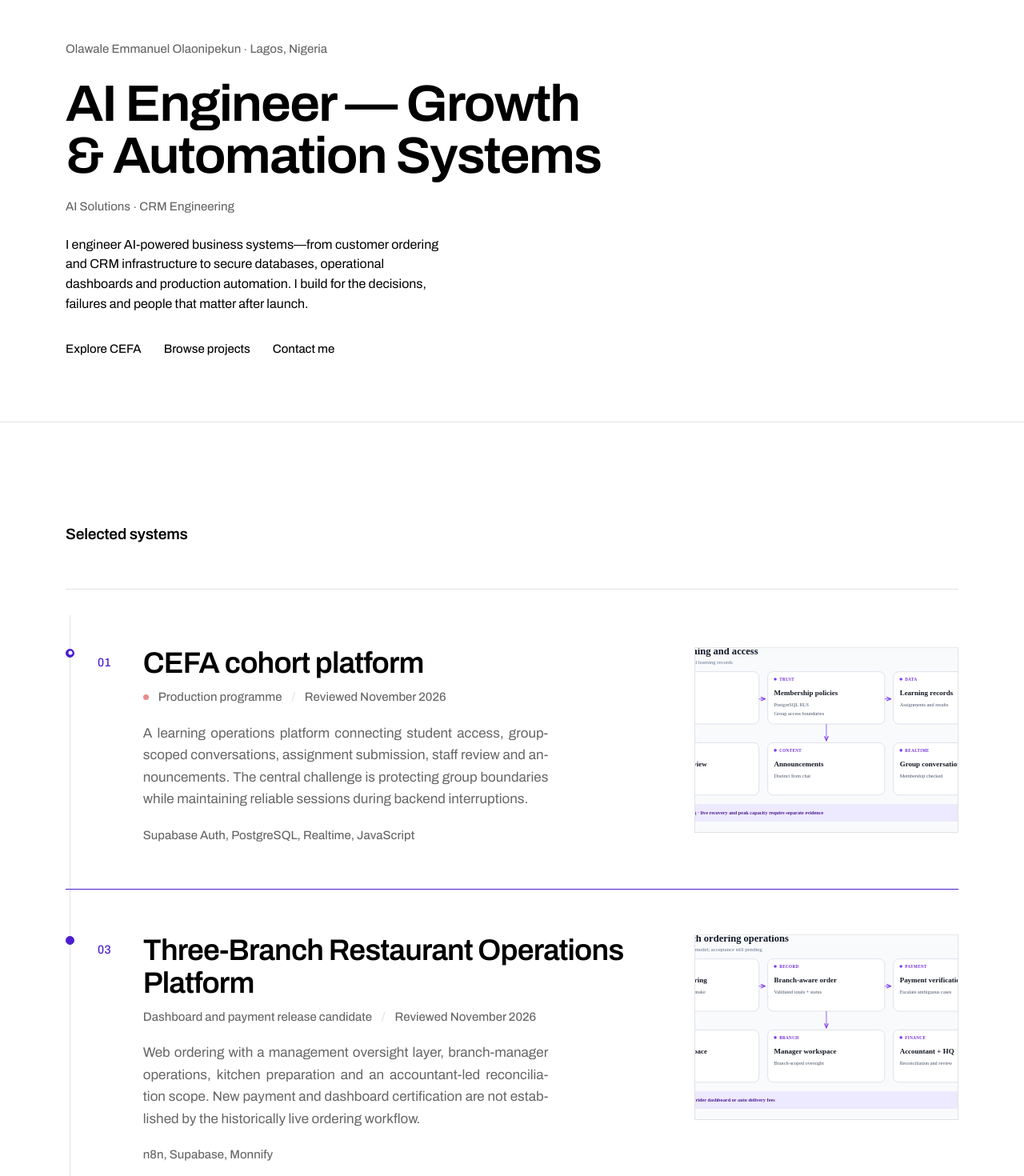
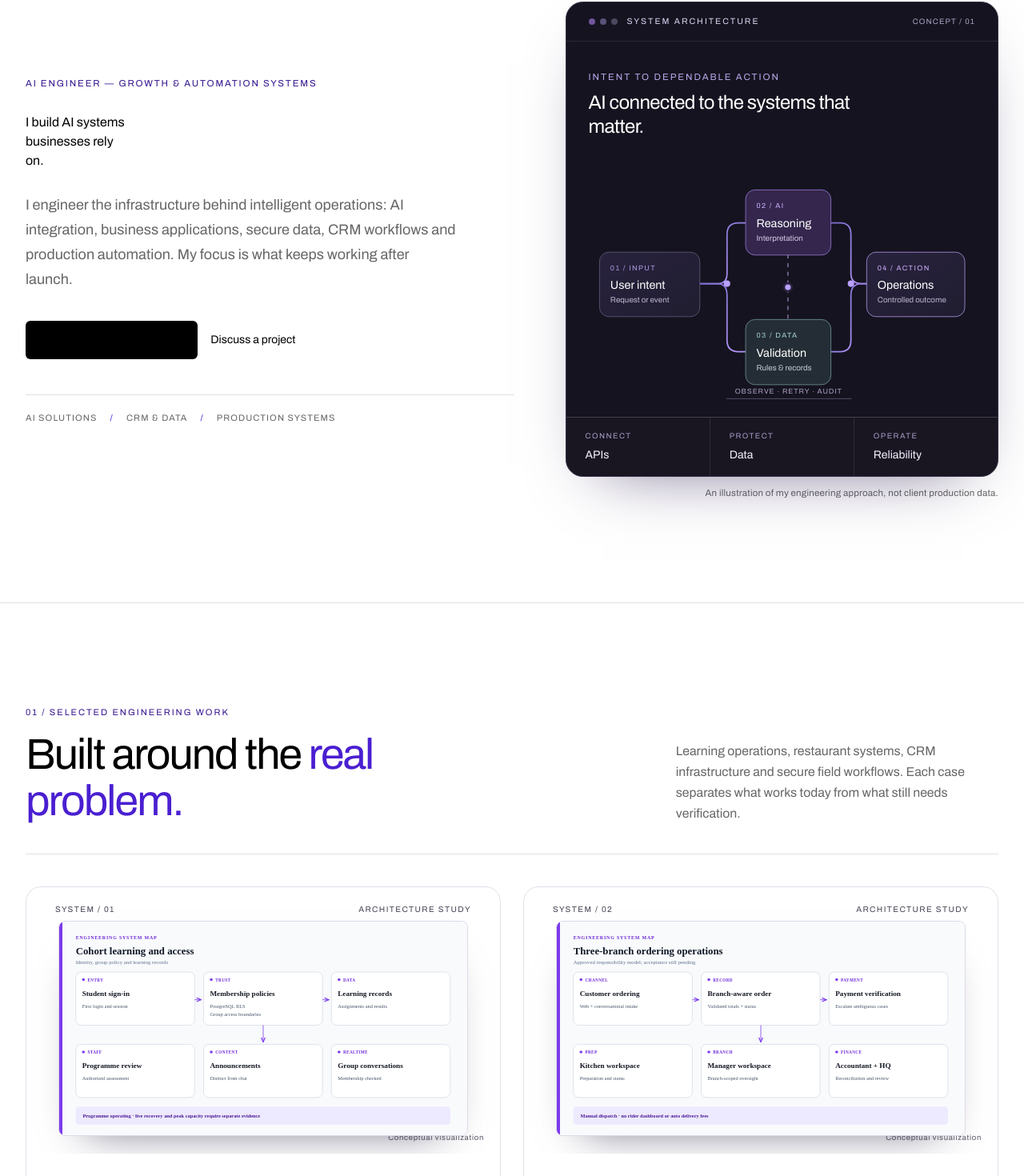
Before and after one commit to olawaleemmanuel09/portfolio, a Next.js app: page / in a window 1280 px wide. Shown: the part 126-1596 px from the top of the page at 80% size. Built offline with nearby package versions, Linux system fonts and the light colour scheme; no server answers.

Commit message:
feat(design): editorial AI engineering hero and image-led flagship cases

```diff
--- a/components/sections/Hero.tsx
+++ b/components/sections/Hero.tsx
@@ -1,17 +1,43 @@
 import Link from "next/link";
+import SystemCanvas from "@/components/sections/SystemCanvas";
 
 export default function Hero() {
   return (
-    <section className="border-b border-rule">
-      <div className="mx-auto max-w-[1180px] px-6 pb-16 pt-32 md:px-8 md:pb-20 md:pt-44">
-        <p className="t-small text-muted">Olawale Emmanuel Olaonipekun · Lagos, Nigeria</p>
-        <h1 className="t-display mt-6 max-w-[18ch]">AI Engineer — Growth &amp; Automation Systems</h1>
-        <p className="t-small mt-5 text-muted">AI Solutions · CRM Engineering</p>
-        <p className="t-lead mt-6 max-w-[52ch]">I engineer AI-powered business systems—from customer ordering and CRM infrastructure to secure databases, operational dashboards and production automation. I build for the decisions, failures and people that matter after launch.</p>
-        <div className="mt-8 flex flex-wrap gap-7">
-          <Link className="link-underline t-small" href="/work/cefa">Explore CEFA</Link>
-          <Link className="link-underline t-small" href="/work">Browse projects</Link>
-          <Link className="link-underline t-small" href="/contact">Contact me</Link>
+    <section className="hero-shell relative overflow-hidden border-b border-rule">
+      <div className="hero-shell-halo pointer-events-none absolute -right-32 -top-40 h-[520px] w-[520px] rounded-full" aria-hidden="true" />
+      <div className="relative mx-auto grid max-w-[1280px] items-center gap-12 px-6 pb-20 pt-32 md:px-8 md:pb-24 md:pt-40 lg:grid-cols-[minmax(0,1.06fr)_minmax(0,0.94fr)] lg:gap-16 lg:py-32">
+        <div className="max-w-[700px]">
+          <p className="hero-eyebrow text-[0.72rem] font-semibold uppercase tracking-[0.16em] text-[var(--color-accent-deep)]">
+            AI Engineer — Growth &amp; Automation Systems
+          </p>
+          <h1 className="hero-statement mt-7 max-w-[14ch]">
+            I build AI systems <span className="hero-statement-accent">businesses rely on.</span>
+          </h1>
+          <p className="mt-7 max-w-[52ch] text-[1.05rem] leading-[1.72] text-muted md:text-[1.13rem]">
+            I engineer the infrastructure behind intelligent operations: AI integration,
+            business applications, secure data, CRM workflows and production automation.
+            My focus is what keeps working after launch.
+          </p>
+          <div className="mt-9 flex flex-wrap items-center gap-4">
+            <Link href="#work" className="hero-primary-cta inline-flex min-h-12 items-center gap-5 rounded-md bg-[var(--color-ink)] px-5 py-3 text-sm font-semibold text-white">
+              Explore selected work
+              <svg viewBox="0 0 24 24" width="19" height="19" fill="none" aria-hidden="true">
+                <path d="M5 12H19M13 6L19 12L13 18" stroke="currentColor" strokeWidth="1.6" strokeLinecap="round" strokeLinejoin="round"/>
+              </svg>
+            </Link>
+            <Link href="/contact" className="link-underline inline-flex min-h-12 items-center text-sm font-semibold">Discuss a project</Link>
+          </div>
+          <div className="hero-disciplines mt-11 flex flex-wrap gap-x-4 gap-y-2 border-t border-rule pt-5 text-[0.69rem] font-semibold uppercase tracking-[0.1em] text-muted" aria-label="Technical focus">
+            <span>AI solutions</span><span className="text-[var(--color-accent)]" aria-hidden="true">/</span>
+            <span>CRM &amp; data</span><span className="text-[var(--color-accent)]" aria-hidden="true">/</span>
+            <span>Production systems</span>
+          </div>
+        </div>
+        <div className="relative min-w-0">
+          <SystemCanvas />
+          <p className="mt-3 text-right text-[0.72rem] tracking-[0.02em] text-muted">
+            An illustration of my engineering approach, not client production data.
+          </p>
         </div>
       </div>
     </section>
--- a/components/sections/SelectedWork.tsx
+++ b/components/sections/SelectedWork.tsx
@@ -1,27 +1,34 @@
+import Link from "next/link";
 import { featured } from "@/lib/data/projects";
-import Reveal from "@/components/motion/Reveal";
 import WorkRow from "@/components/sections/WorkRow";
 
 export default function SelectedWork() {
   return (
-    <section id="work" className="mx-auto max-w-[1180px] px-6 pb-8 pt-24 md:px-8 md:pt-32">
-      <Reveal>
-        <div className="mb-14 flex items-baseline justify-between gap-6">
-          <h2 className="t-h2">Selected systems</h2>
-
+    <section id="work" aria-labelledby="featured-heading" className="mx-auto max-w-[1280px] scroll-mt-24 px-6 pb-12 pt-24 md:px-8 md:pb-20 md:pt-32">
+      <div className="mb-10 grid items-end gap-6 border-b border-rule pb-9 lg:grid-cols-[minmax(0,1.3fr)_minmax(0,0.7fr)] lg:gap-16">
+        <div>
+          <p className="text-[0.69rem] font-bold uppercase tracking-[0.18em] text-[var(--color-accent-deep)]">01 / Selected engineering work</p>
+          <h2 id="featured-heading" className="mt-4 max-w-[18ch] text-[clamp(2.25rem,4.2vw,4rem)] font-semibold leading-[1.08] tracking-[-0.035em]">
+            Built around the <span className="text-[var(--color-accent)]">real problem.</span>
+          </h2>
         </div>
-        <span className="rule-draw mb-4 block h-px w-full bg-rule" />
-      </Reveal>
-
-      <Reveal as="ol" className="relative">
-        <span
-          aria-hidden
-          className="connector absolute left-[5px] top-4 hidden h-[calc(100%-4rem)] w-px bg-rule md:block"
-        />
-        {featured.map((p) => (
-          <WorkRow key={p.slug} project={p} />
+        <p className="max-w-[45ch] text-[0.99rem] leading-[1.65] text-muted">
+          Learning operations, restaurant systems, CRM infrastructure and secure field workflows.
+          Each case separates what works today from what still needs verification.
+        </p>
+      </div>
+      <ol className="grid gap-6 md:grid-cols-2 md:gap-7">
+        {featured.map((project, index) => (
+          <WorkRow key={project.slug} project={project} index={index} total={featured.length} />
         ))}
-      </Reveal>
+      </ol>
+      <div className="mt-10 flex flex-wrap items-center justify-between gap-6 border-t border-rule pt-6">
+        <p className="text-sm text-muted">More systems, experiments and technical documentation are available in the full catalog.</p>
+        <Link href="/work" className="link-underline inline-flex items-center gap-2 text-sm font-semibold">
+          Explore all projects
+          <span aria-hidden="true">↗</span>
+        </Link>
+      </div>
     </section>
   );
 }
--- /dev/null
+++ b/components/sections/SystemCanvas.tsx
@@ -0,0 +1,98 @@
+export default function SystemCanvas() {
+  return (
+    <figure aria-label="Illustrative AI systems architecture" className="system-canvas relative isolate overflow-hidden rounded-[1.35rem] border border-[#343046] bg-[#15131f] text-[#f4f1ff] shadow-[0_30px_80px_-45px_rgba(34,18,72,0.7)]">
+      <div aria-hidden="true" className="system-canvas-grid absolute inset-0" />
+      <div className="relative flex items-center justify-between border-b border-white/10 px-5 py-4 sm:px-7">
+        <div className="flex items-center gap-3">
+          <span className="flex gap-1.5" aria-hidden="true">
+            <span className="h-2 w-2 rounded-full bg-[#71569d]" />
+            <span className="h-2 w-2 rounded-full bg-[#5a527a]" />
+            <span className="h-2 w-2 rounded-full bg-[#4a485e]" />
+          </span>
+          <span className="text-[0.66rem] font-semibold uppercase tracking-[0.19em] text-[#ddd5f5]">System architecture</span>
+        </div>
+        <span className="text-[0.6rem] uppercase tracking-[0.12em] text-[#aea4c7]">Concept / 01</span>
+      </div>
+
+      <div className="relative px-4 pb-2 pt-7 sm:px-7 sm:pt-9">
+        <p className="text-[0.72rem] font-medium uppercase tracking-[0.17em] text-[#b8a8ec]">Intent to dependable action</p>
+        <p className="mt-2 max-w-[24ch] text-xl font-semibold leading-tight tracking-[-0.025em] text-white sm:text-2xl">AI connected to the systems that matter.</p>
+
+        <svg viewBox="0 0 540 362" xmlns="http://www.w3.org/2000/svg" role="img" aria-labelledby="systems-map-title systems-map-description" className="mt-4 block h-auto w-full">
+          <title id="systems-map-title">Illustrative AI systems workflow</title>
+          <desc id="systems-map-description">A customer or staff request enters a reasoning step, passes through validation and business data, then reaches an authorized business action. This is conceptual, not a screenshot or production metric.</desc>
+          <defs>
+            <linearGradient id="flow-line" x1="0" x2="1" y1="0" y2="1">
+              <stop offset="0" stopColor="#7c6cd2" />
+              <stop offset="1" stopColor="#b49af8" />
+            </linearGradient>
+            <linearGradient id="flow-node" x1="0" x2="1" y1="0" y2="1">
+              <stop offset="0" stopColor="#28223d" />
+              <stop offset="1" stopColor="#201d30" />
+            </linearGradient>
+          </defs>
+
+          <g fill="none" stroke="url(#flow-line)" strokeWidth="2" strokeLinecap="round">
+            <path d="M155 185 H180 Q193 185 193 171 V116 Q193 100 209 100 H219" />
+            <path d="M155 185 H180 Q193 185 193 201 V264 Q193 280 209 280 H219" />
+            <path d="M338 100 H351 Q366 100 366 116 V171 Q366 185 381 185 H388" />
+            <path d="M338 280 H351 Q366 280 366 264 V201 Q366 185 381 185 H388" />
+            <path d="M278 145 V235" strokeDasharray="4 8" stroke="#72648f" />
+          </g>
+
+          <g fill="#b8a0ff">
+            <circle cx="193" cy="185" r="4.5" />
+            <circle cx="366" cy="185" r="4.5" />
+            <circle cx="278" cy="190" r="5.5" stroke="#28223d" strokeWidth="3" />
+          </g>
+
+          <g>
+            <rect x="15" y="141" width="140" height="90" rx="13" fill="url(#flow-node)" stroke="#5d5576" />
+            <text x="30" y="166" fontSize="10" letterSpacing="1.6" fontWeight="700" fill="#b29ce9">01 / INPUT</text>
+            <text x="30" y="192" fontSize="16" fontWeight="600" fill="#ffffff">User intent</text>
+            <text x="30" y="211" fontSize="11" fill="#beb5d2">Request or event</text>
+          </g>
+          <g>
+            <rect x="219" y="54" width="119" height="91" rx="13" fill="#34264d" stroke="#8d72c8" />
+            <text x="234" y="79" fontSize="10" letterSpacing="1.6" fontWeight="700" fill="#ceb2ff">02 / AI</text>
+            <text x="234" y="106" fontSize="16" fontWeight="600" fill="#ffffff">Reasoning</text>
+            <text x="234" y="125" fontSize="11" fill="#d2c8e3">Interpretation</text>
+          </g>
+          <g>
+            <rect x="219" y="235" width="119" height="91" rx="13" fill="#242d35" stroke="#668c90" />
+            <text x="234" y="260" fontSize="10" letterSpacing="1.6" fontWeight="700" fill="#a6d5cf">03 / DATA</text>
+            <text x="234" y="287" fontSize="16" fontWeight="600" fill="#ffffff">Validation</text>
+            <text x="234" y="306" fontSize="11" fill="#c0d0d2">Rules & records</text>
+          </g>
+          <g>
+            <rect x="388" y="141" width="137" height="90" rx="13" fill="url(#flow-node)" stroke="#a18bd2" />
+            <text x="403" y="166" fontSize="10" letterSpacing="1.6" fontWeight="700" fill="#ceb2ff">04 / ACTION</text>
+            <text x="403" y="192" fontSize="16" fontWeight="600" fill="#ffffff">Operations</text>
+            <text x="403" y="211" fontSize="11" fill="#beb5d2">Controlled outcome</text>
+          </g>
+
+          <g>
+            <rect x="192" y="345" width="175" height="1" fill="#5b526d" />
+            <text x="279" y="338" textAnchor="middle" fontSize="10" letterSpacing="1" fill="#aaa0c1">OBSERVE · RETRY · AUDIT</text>
+          </g>
+        </svg>
+      </div>
+
+      <div className="relative grid grid-cols-3 gap-px border-t border-white/10 bg-white/10">
+        <div className="bg-[#191622] px-4 py-4 sm:px-6">
+          <span className="block text-[0.6rem] font-semibold tracking-[0.15em] text-[#a99cc7]">CONNECT</span>
+          <span className="mt-1.5 block text-sm font-semibold">APIs</span>
+        </div>
+        <div className="bg-[#191622] px-4 py-4 sm:px-6">
+          <span className="block text-[0.6rem] font-semibold tracking-[0.15em] text-[#a99cc7]">PROTECT</span>
+          <span className="mt-1.5 block text-sm font-semibold">Data</span>
+        </div>
+        <div className="bg-[#191622] px-4 py-4 sm:px-6">
+          <span className="block text-[0.6rem] font-semibold tracking-[0.15em] text-[#a99cc7]">OPERATE</span>
+          <span className="mt-1.5 block text-sm font-semibold">Reliability</span>
+        </div>
+      </div>
+      <figcaption className="sr-only">Conceptual architecture illustration. It is not a real client dashboard or a claim of current system performance.</figcaption>
+    </figure>
+  );
+}
--- a/components/sections/WorkRow.tsx
+++ b/components/sections/WorkRow.tsx
@@ -1,93 +1,56 @@
-"use client";
-
 import Image from "next/image";
 import Link from "next/link";
-import { useEffect, useRef } from "react";
-import { gsap } from "gsap";
-import { ScrollTrigger } from "gsap/ScrollTrigger";
 import type { Project } from "@/lib/data/types";
-import { useActive } from "@/lib/animations/useActive";
 
-export default function WorkRow({ project: p }: { project: Project }) {
-  const { ref, active } = useActive<HTMLLIElement>();
-  const img = useRef<HTMLDivElement>(null);
+const tones: Record<string, string> = {
+  "cefa": "featured-artboard--lavender",
+  "web-ordering-and-payments": "featured-artboard--pearl",
+  "elion-sales-command-centre": "featured-artboard--slate",
+  "security-workforce-operations": "featured-artboard--mist",
+  "elion-homes": "featured-artboard--sand",
+  "christ-heart-foundation": "featured-artboard--blush",
+};
 
-  useEffect(() => {
-    if (!img.current) return;
-    if (window.matchMedia("(prefers-reduced-motion: reduce)").matches) return;
+export default function WorkRow({ project: p, index, total }: { project: Project; index: number; total: number }) {
+  return (
+    <li className="featured-case-card min-w-0">
+      <Link href={"/work/" + p.slug} className="featured-case-link group flex h-full min-w-0 flex-col overflow-hidden rounded-[1.2rem] border border-[#e2e0ea] bg-white" aria-label={"Explore case study: " + p.title}>
+        <div className={"featured-artboard relative isolate flex aspect-[16/10] items-center justify-center overflow-hidden px-6 pb-7 pt-12 sm:aspect-[16/9] sm:px-10 " + (tones[p.slug] || "featured-artboard--lavender")}>
+          <div className="absolute inset-x-6 top-5 z-10 flex items-center justify-between gap-3 text-[0.63rem] font-bold uppercase tracking-[0.14em] text-[#484354] sm:inset-x-9">
+            <span>System / {String(index + 1).padStart(2, "0")}</span>
+            <span>Architecture study</span>
+          </div>
+          <div className="featured-architecture-frame relative z-[1] w-full max-w-[570px] overflow-hidden rounded-lg border border-[#ddd9e6] bg-[#f8fafc] shadow-[0_26px_50px_-34px_rgba(26,19,52,0.65)]">
+            {p.preview ? (
+              <Image src={p.preview} alt="" width={1280} height={670} sizes="(max-width: 768px) 100vw, 45vw" className="block h-auto w-full" />
+            ) : (
+              <div className="flex aspect-[16/9] items-center justify-center px-6 text-center text-sm text-[#5c566d]">
+                Engineering project — detailed case study
+              </div>
+            )}
+          </div>
+          <span className="pointer-events-none absolute bottom-3 right-5 text-[0.6rem] font-medium tracking-[0.07em] text-[#5f5a6a]">
+            Conceptual visualization
+          </span>
+        </div>
 
-    gsap.registerPlugin(ScrollTrigger);
-
-    const ctx = gsap.context(() => {
-      gsap.fromTo(
-        img.current,
-        { yPercent: -7 },
-        {
-          yPercent: 7,
-          ease: "none",
-          scrollTrigger: {
-            trigger: img.current,
-            start: "top bottom",
-            end: "bottom top",
-            scrub: true,
-          },
-        }
-      );
-    }, img);
-
-    return () => ctx.revert();
-  }, []);
-
-  return (
-    <li ref={ref} data-active={active} className="work-row group relative">
-      <span
-        aria-hidden
-        className="node absolute left-0 top-[3.6rem] hidden h-[11px] w-[11px] rounded-full border border-rule bg-paper md:block"
-        style={{ transitionDelay: `${p.order * 110}ms` }}
-      >
-        {p.status === "production" && (
-          <span className="dot absolute left-1/2 top-1/2 h-[5px] w-[5px] -translate-x-1/2 -translate-y-1/2 rounded-full bg-live" />
-        )}
-      </span>
-
-      <span aria-hidden className="row-line absolute inset-x-0 bottom-0 h-px bg-[var(--color-accent)]" />
-
-      <Link
-        href={`/work/${p.slug}`}
-        className="grid items-start gap-x-10 gap-y-7 border-b border-rule py-10 md:grid-cols-[auto_minmax(0,1fr)_minmax(0,330px)] md:py-14 md:pl-10"
-      >
-        <span className="row-index t-index text-muted md:pt-2">
-          {String(p.order).padStart(2, "0")}
-        </span>
-
-        <span className="order-2 md:order-none">
-          <span className="row-title t-display-sm block">{p.title}</span>
-          <span className="t-small mt-2.5 flex flex-wrap items-center gap-x-3 gap-y-1 text-muted">
-            {p.status === "production" && <span className="live-dot" aria-hidden />}
-            {p.statusLabel}
-            <span className="text-rule">/</span>
-            {p.period}
-          </span>
-          <span className="t-body prose-justify mt-5 block max-w-[52ch] text-muted">
-            {p.summary}
-          </span>
-          <span className="t-small mt-5 block text-muted">{p.stack.join(", ")}</span>
-        </span>
-
-        {p.preview && (
-          <span className="row-media order-1 block overflow-hidden border border-rule md:order-none">
-            <span ref={img} className="row-media-inner block">
-              <Image
-                src={p.preview}
-                alt=""
-                width={680}
-                height={520}
-                sizes="(max-width: 768px) 100vw, 330px"
-                className="h-[210px] w-full object-cover object-top md:h-[230px]"
-              />
+        <div className="flex flex-1 flex-col p-6 sm:p-8">
+          <div className="flex flex-wrap items-center justify-between gap-x-3 gap-y-2 text-[0.68rem] font-semibold uppercase tracking-[0.13em] text-muted">
+            <span>{String(index + 1).padStart(2, "0")} / {String(total).padStart(2, "0")}</span>
+            <span>{p.statusLabel}</span>
+          </div>
+          <h3 className="featured-case-title mt-5 max-w-[24ch] text-[clamp(1.45rem,2.4vw,2.1rem)] font-semibold leading-[1.14] tracking-[-0.028em] text-ink">{p.title}</h3>
+          <p className="mt-4 max-w-[58ch] text-[0.94rem] leading-[1.65] text-muted">{p.summary}</p>
+          <div className="mt-auto flex flex-wrap items-end justify-between gap-4 border-t border-rule pt-5">
+            <span className="text-[0.72rem] leading-[1.55] text-[#625c6b]">{p.stack.slice(0, 3).join(" · ")}</span>
+            <span className="featured-case-action inline-flex items-center gap-2 text-[0.8rem] font-semibold text-[var(--color-accent-deep)]">
+              Explore project
+              <svg viewBox="0 0 24 24" width="17" height="17" fill="none" aria-hidden="true">
+                <path d="M5 16L17 4M8 4H17V13" stroke="currentColor" strokeWidth="1.65" strokeLinecap="round" strokeLinejoin="round"/>
+              </svg>
             </span>
-          </span>
-        )}
+          </div>
+        </div>
       </Link>
     </li>
   );
```
